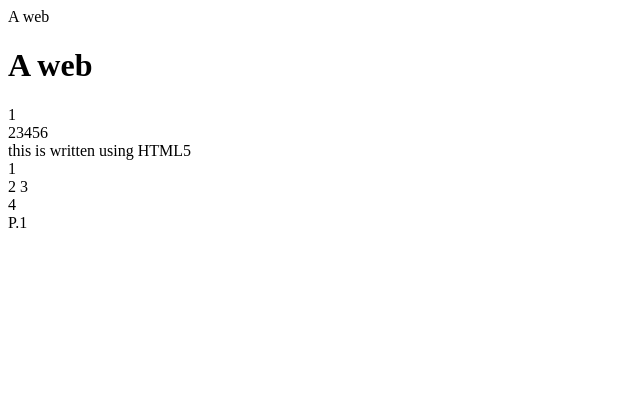
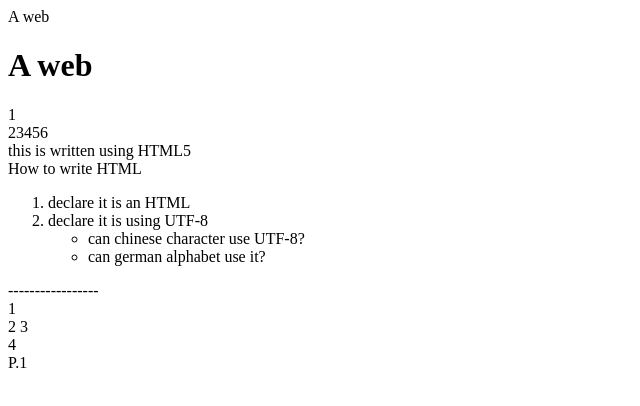
Before and after one commit to lck525/lck525.github.io, a plain HTML site: page index.html in a window 1280 px wide. Shown: the whole page, without its empty margins (0-640 px from the left). Drawn offline with Linux system fonts and the light colour scheme.

Commit message:
Update index.html

```diff
--- a/index.html
+++ b/index.html
@@ -20,7 +20,20 @@
     this is written using HTML5
   </aside>
 
+  <section>
+    How to write HTML
+    <ol>
+      <li>declare it is an HTML</li>
+      <li>declare it is using UTF-8
+        <ul>
+        <li> can chinese character use UTF-8? </li>
+      <li> can german alphabet use it?</li>
+      </ul>
+      </li>
+    </ol>
+  </section>
 
+  <div>-----------------</div>
   <div> 1 </div>
   <span> 2 </span> <span> 3 </span>
   <div> 4 </div>
```
